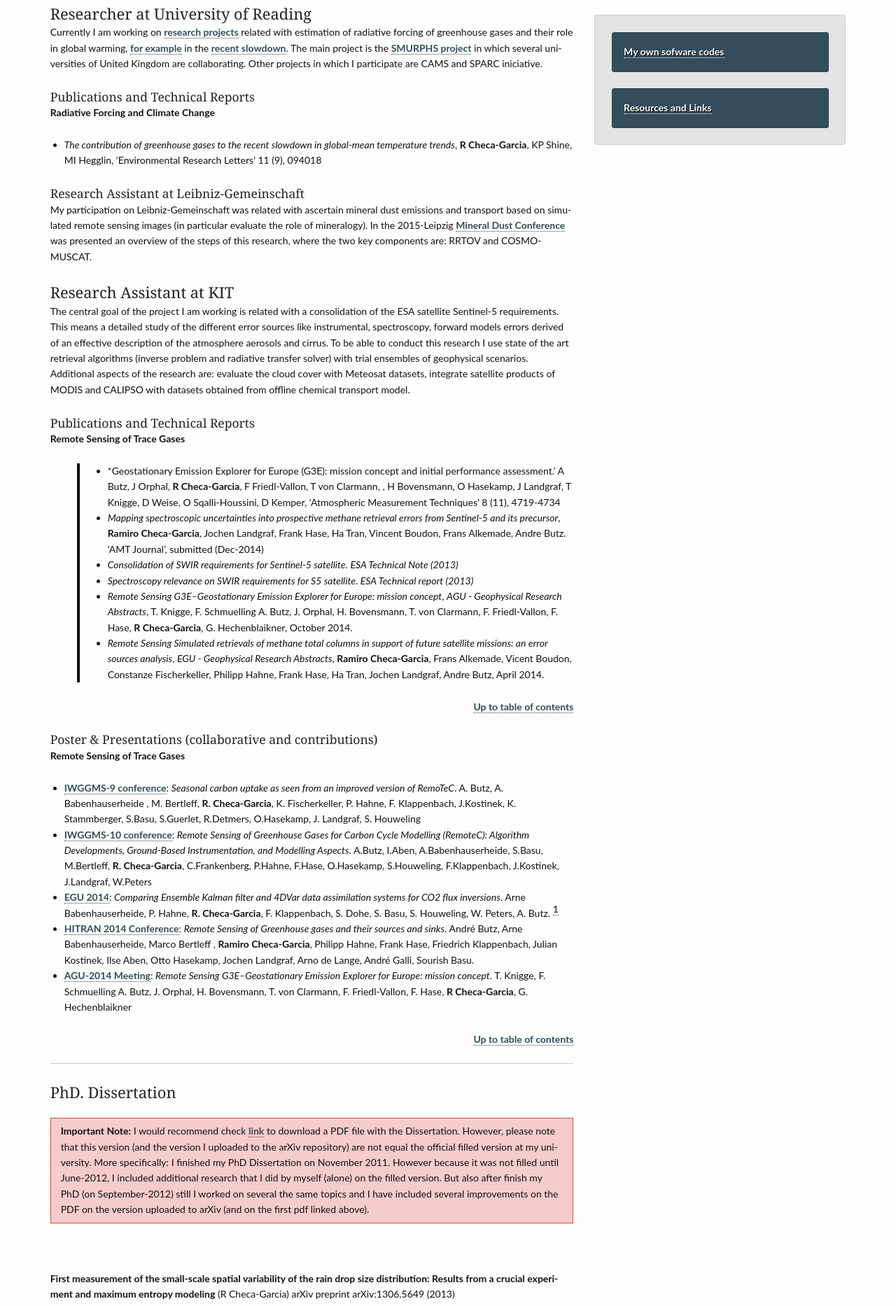
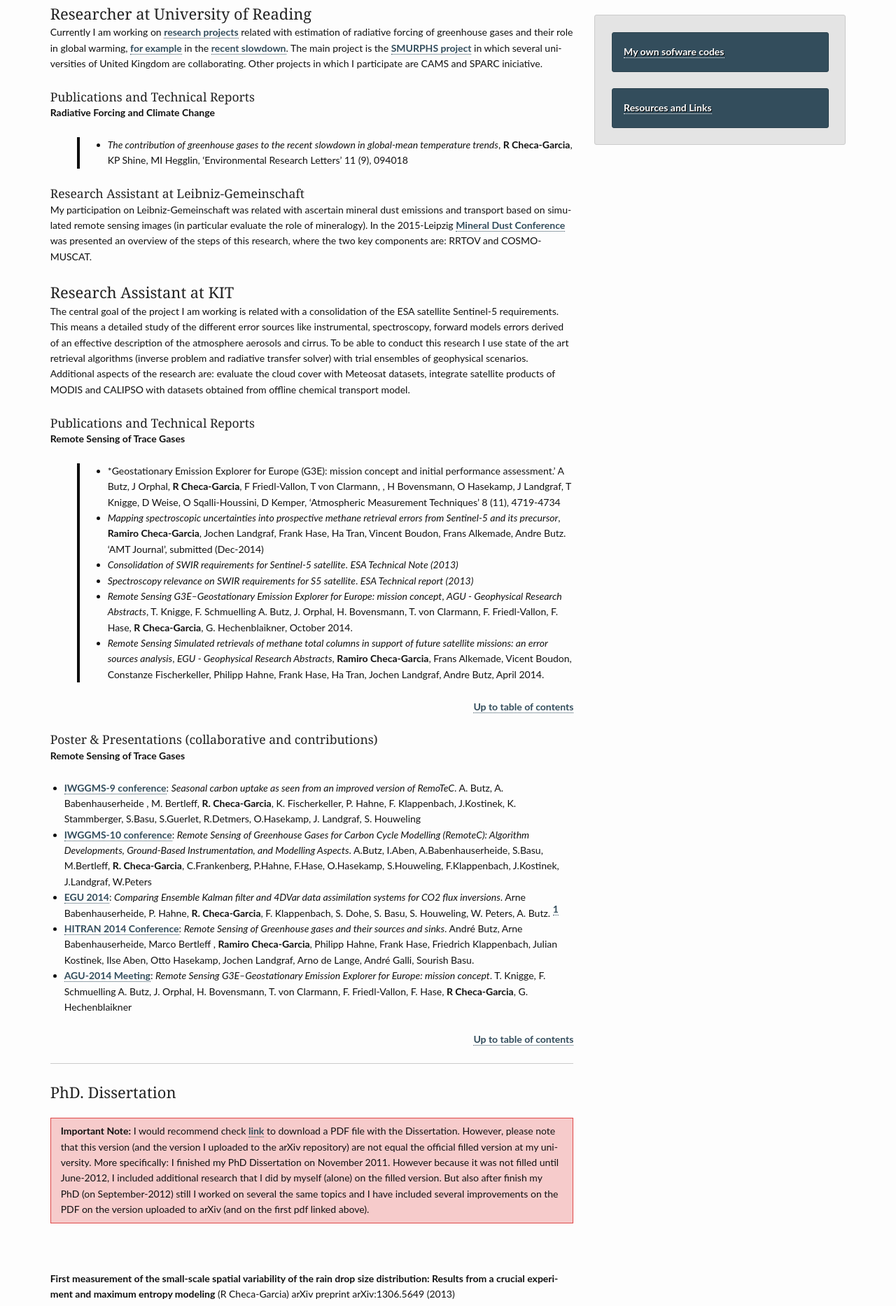
Before and after one commit to RCHG/rchg.github.io, a Jekyll site: the page built from pages/research_overview.md, in a window 1280 px wide. Shown: the part 707-2573 px from the top of the page at 70% size. Built offline with Jekyll 4.4.1, drawn with Linux system fonts in a browser that asks for light colours.

Commit message:
Update research_overview.md

```diff
--- a/pages/research_overview.md
+++ b/pages/research_overview.md
@@ -61,6 +61,7 @@ Currently I am working on [research projects](https://www.met.reading.ac.uk/user
 **Radiative Forcing and Climate Change**
 
 - *The contribution of greenhouse gases to the recent slowdown in global-mean temperature trends*, **R Checa-Garcia**, KP Shine, MI Hegglin, 'Environmental Research Letters' 11 (9), 094018
+{:.smallquote}
 
 #### Research Assistant at Leibniz-Gemeinschaft
 
@@ -135,7 +136,7 @@ Two different theories are used to understand the liquid-vapor interfaces: the V
 **Radiative Forcing and Climate Change**
 
 - The contribution of greenhouse gases to the recent slowdown in global-mean temperature trends, *R Checa-Garcia*, KP Shine, MI Hegglin, **Environmental Research Letters** 11 (9), 094018
-
+{:.smallquote}
 
 **Remote Sensing of Trace Gases**
 
```
